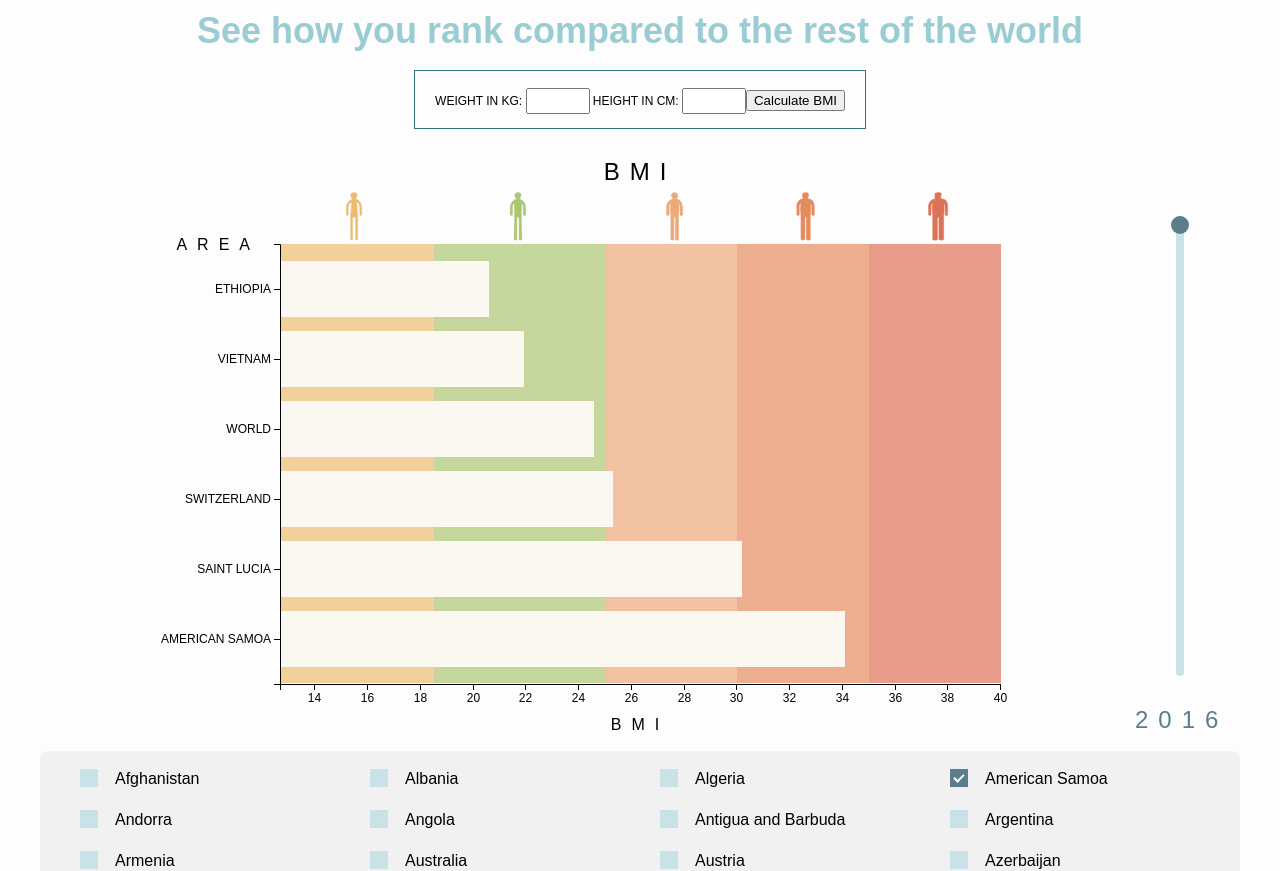
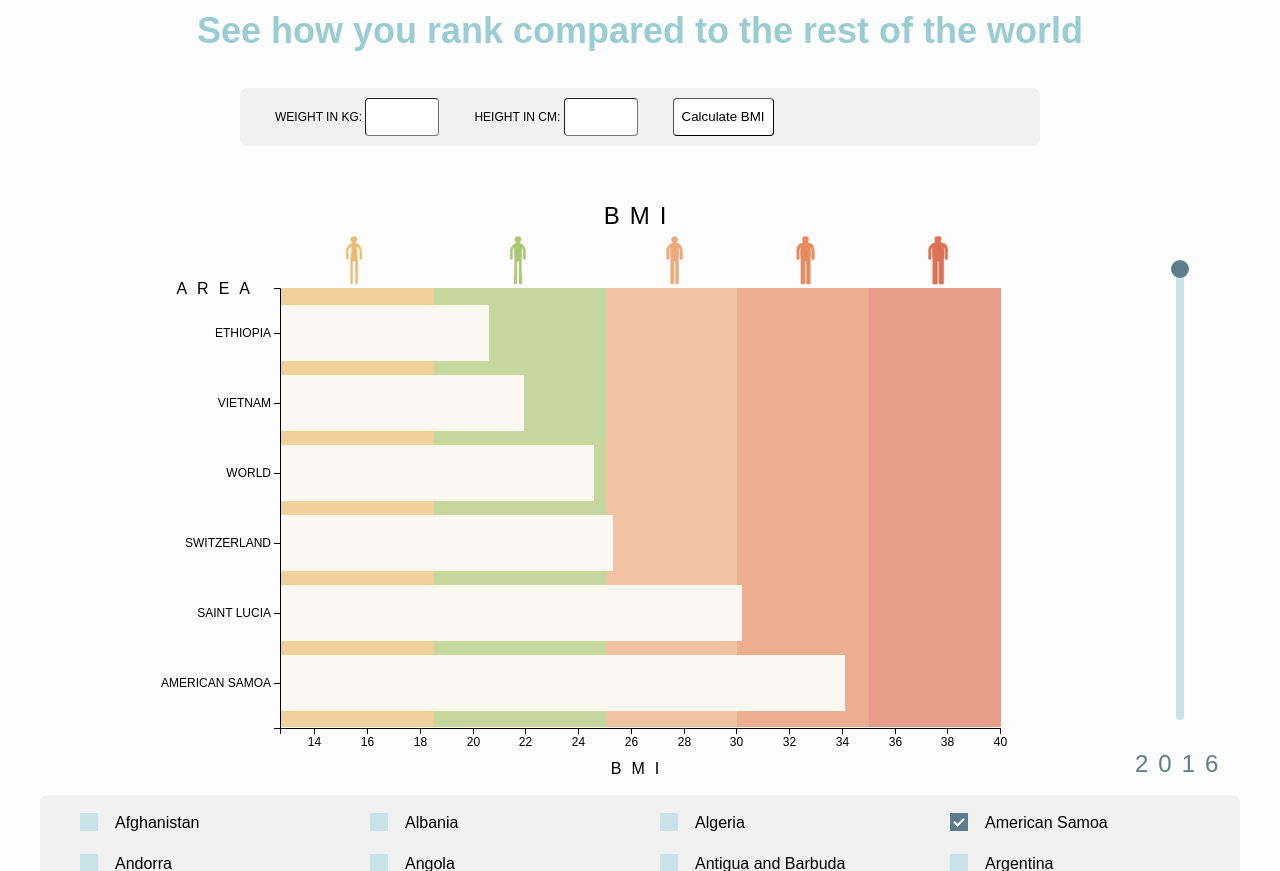
Before and after one commit to LouisaRe/ivis_Healthy-Food-Facts, a plain HTML site: page index.html in a window 1280 px wide. Shown: the part 6405-7276 px from the top of the page. Drawn offline with Linux system fonts and the light colour scheme.

Commit message:
improve bmi-input-area

```diff
--- a/css/style.css
+++ b/css/style.css
@@ -159,19 +159,6 @@ h2 span{
 }
 
 
-/*****************************************************
-/**/
-
-#bmi-field{
-  padding: 20px;
-  outline-color: #2E7681;
-  outline-width: 1px;
-  outline-style: solid;
-}
-
-#svg_bmi{
-  margin-top: 30px;
-}
 /*****************************************************
 /*diagrams*/
 
@@ -536,3 +523,57 @@ a:hover {
 .bottom_margin{
   margin-bottom: 30px;
 }
+
+/*********************************/
+/*BMI-Input-Field*/
+.bmi_input_div {
+  background-color: #f1f1f1;
+  text-align: left;
+  width: 800px;
+  height: auto;
+  margin: auto;
+  display: flex;
+  flex-wrap: wrap;
+  border-radius: 8px;
+}
+
+.bmi-attr {
+  display: block;
+  position: relative;
+  padding-left: 35px;
+  margin-top: 10px;
+  margin-bottom: 10px;
+  cursor: pointer;
+  -webkit-user-select: none;
+  -moz-user-select: none;
+  -ms-user-select: none;
+  user-select: none;
+  line-height: 130% !important;
+}
+
+.inputbox {
+  background-color: #FFF;
+  border-radius: 4px;
+  border-width: 1px;
+  padding: 8px;
+}
+
+#bmi-results{
+  color: darkred;
+}
+
+/*#button{*/
+/*  background-color: #c8e2e7;*/
+/*}*/
+
+.something-wrong-div{
+  height: 12px;
+}
+
+.bmi-attr input{
+  padding: 8px;
+}
+
+#svg_bmi{
+  margin-top: 30px;
+}
--- a/src/histogram_bmi_chart.js
+++ b/src/histogram_bmi_chart.js
@@ -7,13 +7,12 @@ const BMIChartAndForm = () => {
   //BMI Form - Calculator
 
   //attach #bmi-field
-  const g0_bmi = d3.select("#diagram_bmi").append("div").append("g")
+  const bmi_div = d3.select("#diagram_bmi").append("div").attr("class","bmi_input_div")
     .attr("id", "bmi-field");
 
-  g0_bmi.append("text")
-    .text("Weight in kg: ");
-
-  g0_bmi.append('input')
+  bmi_div.append("g").attr("class", "bmi-attr").append("text")
+    .text("Weight in kg: ")
+    .append('input')
     .attr('id', 'bmi-weight')
     .attr('class', 'inputbox')
     .attr('type','number')
@@ -22,10 +21,9 @@ const BMIChartAndForm = () => {
     .attr('min', 1)
     .attr('max', 300)
 
-  g0_bmi.append("text")
-    .text("  Height in cm: ");
-
-  g0_bmi.append('input')
+  bmi_div.append("g").attr("class", "bmi-attr").append("text")
+    .text("  Height in cm: ")
+    .append('input')
     .attr('id', 'bmi-height')
     .attr('class', 'inputbox')
     .attr('type','number')
@@ -34,14 +32,15 @@ const BMIChartAndForm = () => {
     .attr('min', 20)
     .attr('max', 300);
 
-  g0_bmi.append('input')
+  bmi_div.append("g").attr("class", "bmi-attr").append('input')
     .attr("class", "inputbox")
+    .attr("id", "button")
     .attr('type','submit')
     .attr('name','textInput')
     .attr('value','Calculate BMI')
     .on("click", event => calcBMI() );
 
-  g0_bmi.append("text")
+  d3.select("#diagram_bmi").append("div").attr("class","something-wrong-div").append("text")
     .attr('id', 'bmi-results')
 
 
@@ -79,31 +78,47 @@ const BMIChartAndForm = () => {
 
     // show results3
     if (bmi < 18.5) {
+      results_calcBMI.innerHTML = ""
+
       bmi_group_svg.append("image").attr("xlink:href", "img/BMI_group_1.svg").attr("alt", "BMI group 1")
         .attr("x", 0).attr("y", 0).attr("width", 500).attr("class", "bmi_groups")
       bmi_res.append("span").text("Your BMI is " + bmi + " - Underweight").attr("class", "food_title")
     }
     else if (bmi < 25) {
+      results_calcBMI.innerHTML = ""
+
       bmi_group_svg.append("image").attr("xlink:href", "img/BMI_group_2.svg").attr("alt", "BMI group 2")
         .attr("x", 0).attr("y", 0).attr("width", 500).attr("class", "bmi_groups")
       bmi_res.append("span").text("Your BMI is " + bmi + " - Normal").attr("class", "food_title")
     }
     else if (bmi < 30) {
+      results_calcBMI.innerHTML = ""
+
       bmi_group_svg.append("image").attr("xlink:href", "img/BMI_group_3.svg").attr("alt", "BMI group 3")
         .attr("x", 0).attr("y", 0).attr("width", 500).attr("class", "bmi_groups")
       bmi_res.append("span").text("Your BMI is " + bmi + " - Overweight").attr("class", "food_title")
   }
     else if (bmi < 35) {
+      results_calcBMI.innerHTML = ""
+
       bmi_group_svg.append("image").attr("xlink:href", "img/BMI_group_4.svg").attr("alt", "BMI group 4")
         .attr("x", 0).attr("y", 0).attr("width", 500).attr("class", "bmi_groups")
       bmi_res.append("span").text("Your BMI is " + bmi + " - Obese").attr("class", "food_title")
     }
     else if (bmi >= 35) {
+      results_calcBMI.innerHTML = ""
+
       bmi_group_svg.append("image").attr("xlink:href", "img/BMI_group_5.svg").attr("alt", "BMI group 5")
         .attr("x", 0).attr("y", 0).attr("width", 500).attr("class", "bmi_groups")
       bmi_res.append("span").text("Your BMI is " + bmi + " - Extremly Obese").attr("class", "food_title")
     }
-    else { results_calcBMI.innerHTML = "Something went wrong. Please check your input. " }
+    else {
+      results_calcBMI.innerHTML = "Something went wrong. Please check your input. "
+
+      bmi_group_svg.append("image").attr("xlink:href", "img/BMI_groups.svg").attr("alt", "BMI group 5")
+        .attr("x", 0).attr("y", 0).attr("width", 500).attr("class", "bmi_groups")
+      bmi_res.append("span").text("See how you rank compared to the rest of the world").attr("class", "food_title")
+    }
 
     return false;
   }
```
